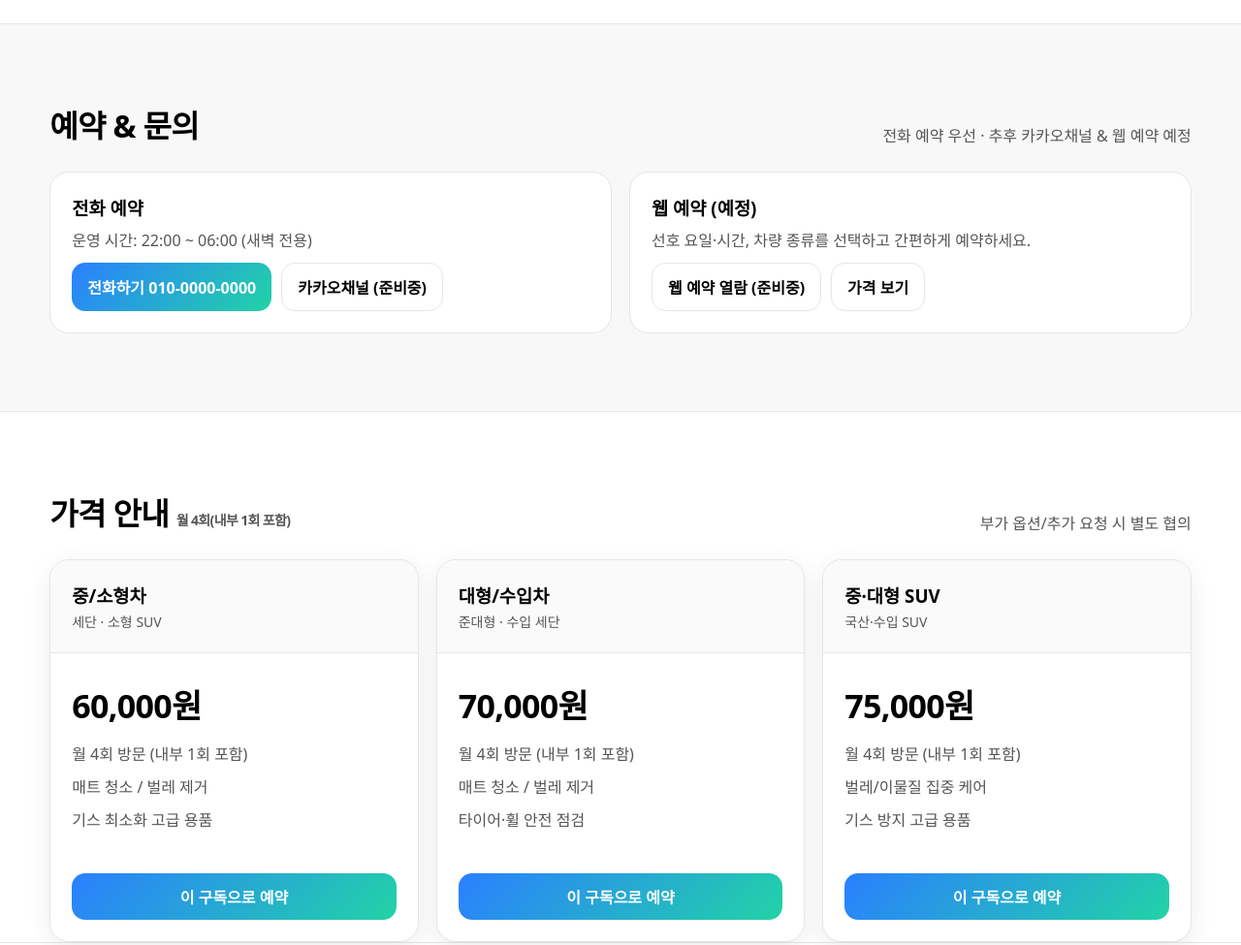
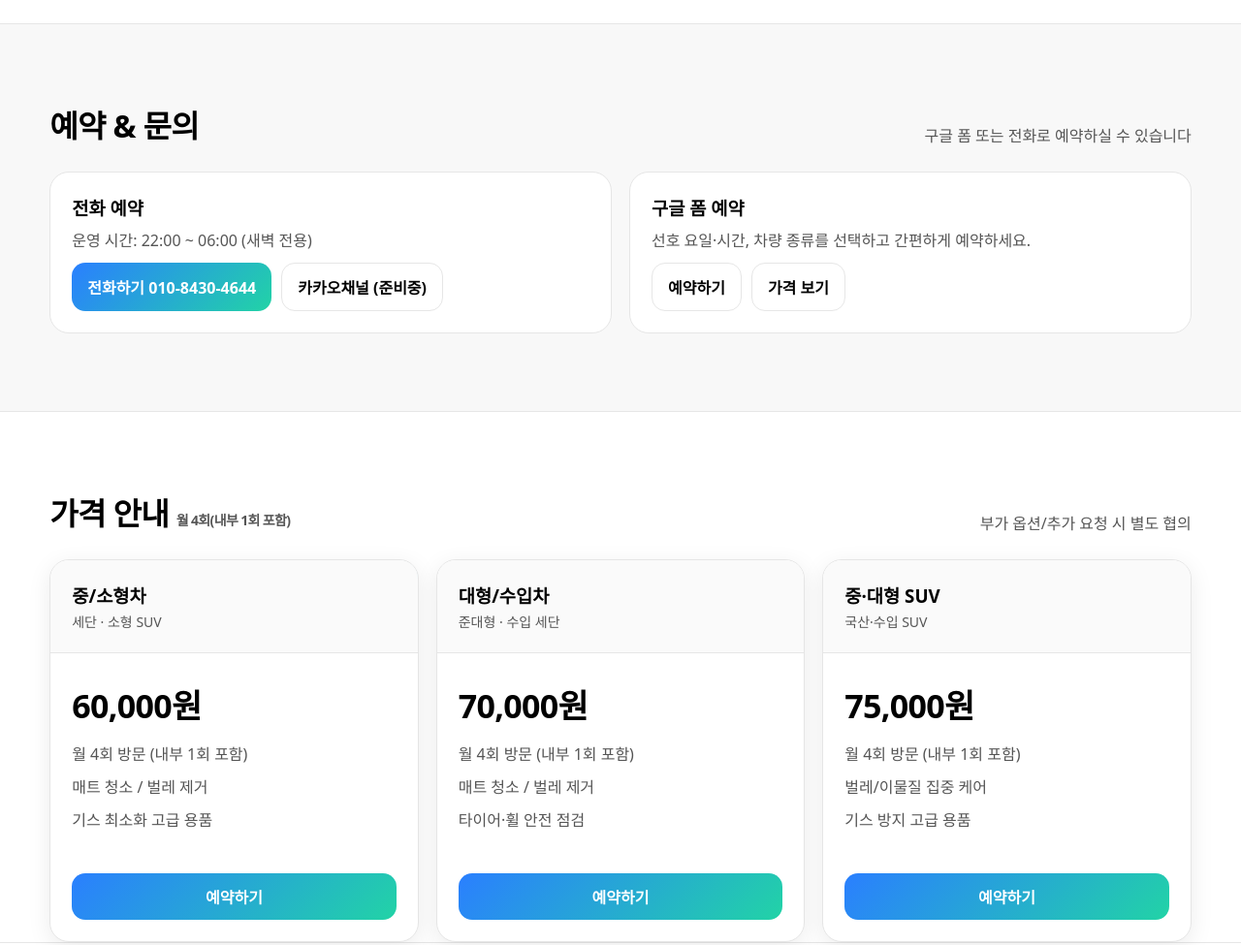
Before and after one commit to Ahnsejune/sunshine, a plain HTML site: page index.html in a window 1280 px wide. Shown: the part 2880-3855 px from the top of the page at 97% size. Drawn offline with Linux system fonts and the light colour scheme; a web font is replaced by a local one.

Commit message:
Add files via upload

```diff
--- a/index.html
+++ b/index.html
@@ -134,11 +134,13 @@
   <header>
     <div class="container nav">
       <a href="#home" class="brand">
-        <img src="logo_01.jpg">
+        <img src="logo_01.jpg" alt="선샤인 세차 로고">
       </a>
-      <nav class="nav-cta"><a href="#payment" class="btn">무통장 입금</a>
+      <nav class="nav-cta">
+        <a href="#payment" class="btn">무통장 입금</a>
         <a href="#pricing" class="btn">가격 안내</a>
-        <a href="#contact" class="btn primary">예약하기</a>
+        <!-- 예약하기를 구글 폼으로 변경 -->
+        <a href="https://forms.gle/n4NjqK5hFPWrHh7s6" target="_blank" rel="noopener" class="btn primary">예약하기</a>
       </nav>
     </div>
   </header>
@@ -154,8 +156,10 @@
       <h1>새벽에 찾아오는 <span style="background:linear-gradient(135deg,var(--blue),var(--green)); -webkit-background-clip:text; background-clip:text; color:transparent;">프리미엄 관리</span>,<br/>꼼꼼함이 차별화되는 선샤인 세차</h1>
       <p class="lead">실내 지하주차장 방문 서비스 · 매트 청소 · 벌레 제거 · 기스 최소화 · 타이어·휠 안전 점검</p>
       <div class="hero-cta">
-        <a href="#contact" class="btn primary">지금 예약하기</a>
-        <a href="tel:010-0000-0000" class="btn" aria-label="전화문의">전화문의 010-8430-4644</a>
+        <!-- 지금 예약하기를 구글 폼으로 변경 -->
+        <a href="https://forms.gle/n4NjqK5hFPWrHh7s6" target="_blank" rel="noopener" class="btn primary">지금 예약하기</a>
+        <!-- 전화 버튼 번호 일원화 -->
+        <a href="tel:010-8430-4644" class="btn" aria-label="전화문의">전화문의 010-8430-4644</a>
       </div>
       <div class="meta">
         <span class="chip">상위 20% 프리미엄 관리</span>
@@ -297,7 +301,7 @@
     <div class="container">
       <div class="section-title">
         <h2>예약 & 문의</h2>
-        <p>전화 예약 우선 · 추후 카카오채널 & 웹 예약 예정</p>
+        <p>구글 폼 또는 전화로 예약하실 수 있습니다</p>
       </div>
 
       <div class="contact reveal">
@@ -305,15 +309,15 @@
           <h3>전화 예약</h3>
           <p>운영 시간: 22:00 ~ 06:00 (새벽 전용)</p>
           <div class="inline">
-            <a href="tel:010-0000-0000" class="btn primary">전화하기 010-0000-0000</a>
+            <a href="tel:010-8430-4644" class="btn primary">전화하기 010-8430-4644</a>
             <a href="#" class="btn" aria-disabled="true">카카오채널 (준비중)</a>
           </div>
         </div>
         <div class="card">
-          <h3>웹 예약 (예정)</h3>
+          <h3>구글 폼 예약</h3>
           <p>선호 요일·시간, 차량 종류를 선택하고 간편하게 예약하세요.</p>
           <div class="inline">
-            <a href="#" class="btn" aria-disabled="true">웹 예약 열람 (준비중)</a>
+            <a href="https://forms.gle/n4NjqK5hFPWrHh7s6" target="_blank" rel="noopener" class="btn">예약하기</a>
             <a href="#pricing" class="btn">가격 보기</a>
           </div>
         </div>
@@ -345,7 +349,8 @@
             </ul>
           </div>
           <div class="cta">
-            <a href="#contact" class="btn primary">이 구독으로 예약</a>
+            <!-- 구독 예약 버튼을 구글 폼으로 -->
+            <a href="https://forms.gle/n4NjqK5hFPWrHh7s6" target="_blank" rel="noopener" class="btn primary">예약하기</a>
           </div>
         </article>
 
@@ -363,7 +368,7 @@
             </ul>
           </div>
           <div class="cta">
-            <a href="#contact" class="btn primary">이 구독으로 예약</a>
+            <a href="https://forms.gle/n4NjqK5hFPWrHh7s6" target="_blank" rel="noopener" class="btn primary">예약하기</a>
           </div>
         </article>
 
@@ -381,7 +386,7 @@
             </ul>
           </div>
           <div class="cta">
-            <a href="#contact" class="btn primary">이 구독으로 예약</a>
+            <a href="https://forms.gle/n4NjqK5hFPWrHh7s6" target="_blank" rel="noopener" class="btn primary">예약하기</a>
           </div>
         </article>
       </div>
@@ -417,7 +422,7 @@
             <li>환불 안내: 일정 변경은 <b style="color:var(--text);">전일 18시</b>까지 무상, 이후에는 일부 차감될 수 있습니다</li>
           </ul>
           <div class="inline" style="margin-top:12px;">
-            <a href="#contact" class="btn">문의하기</a>
+            <a href="https://forms.gle/n4NjqK5hFPWrHh7s6" target="_blank" rel="noopener" class="btn">구글 폼 예약</a>
             <a href="#pricing" class="btn">가격 다시 보기</a>
           </div>
         </div>
```
